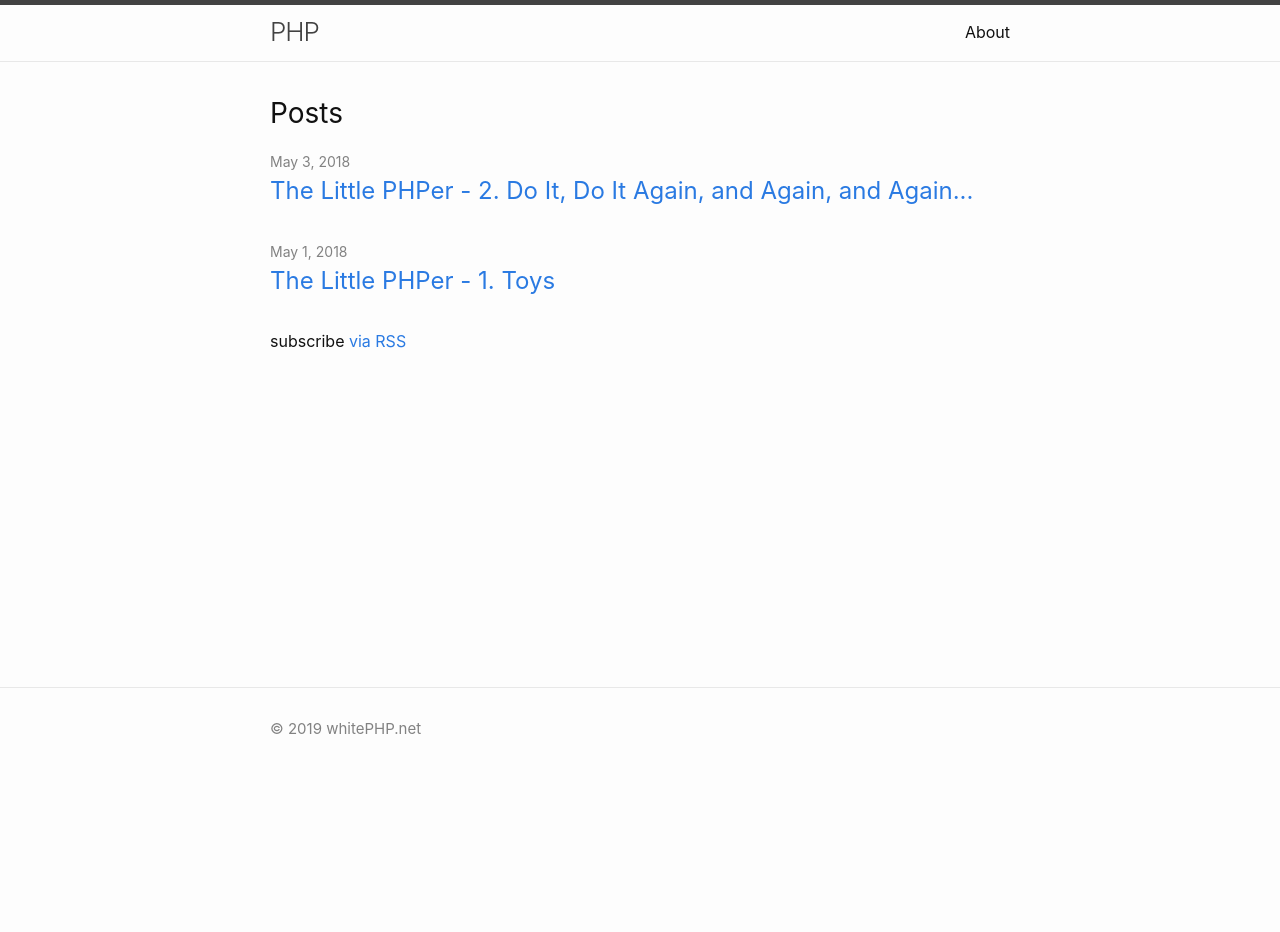
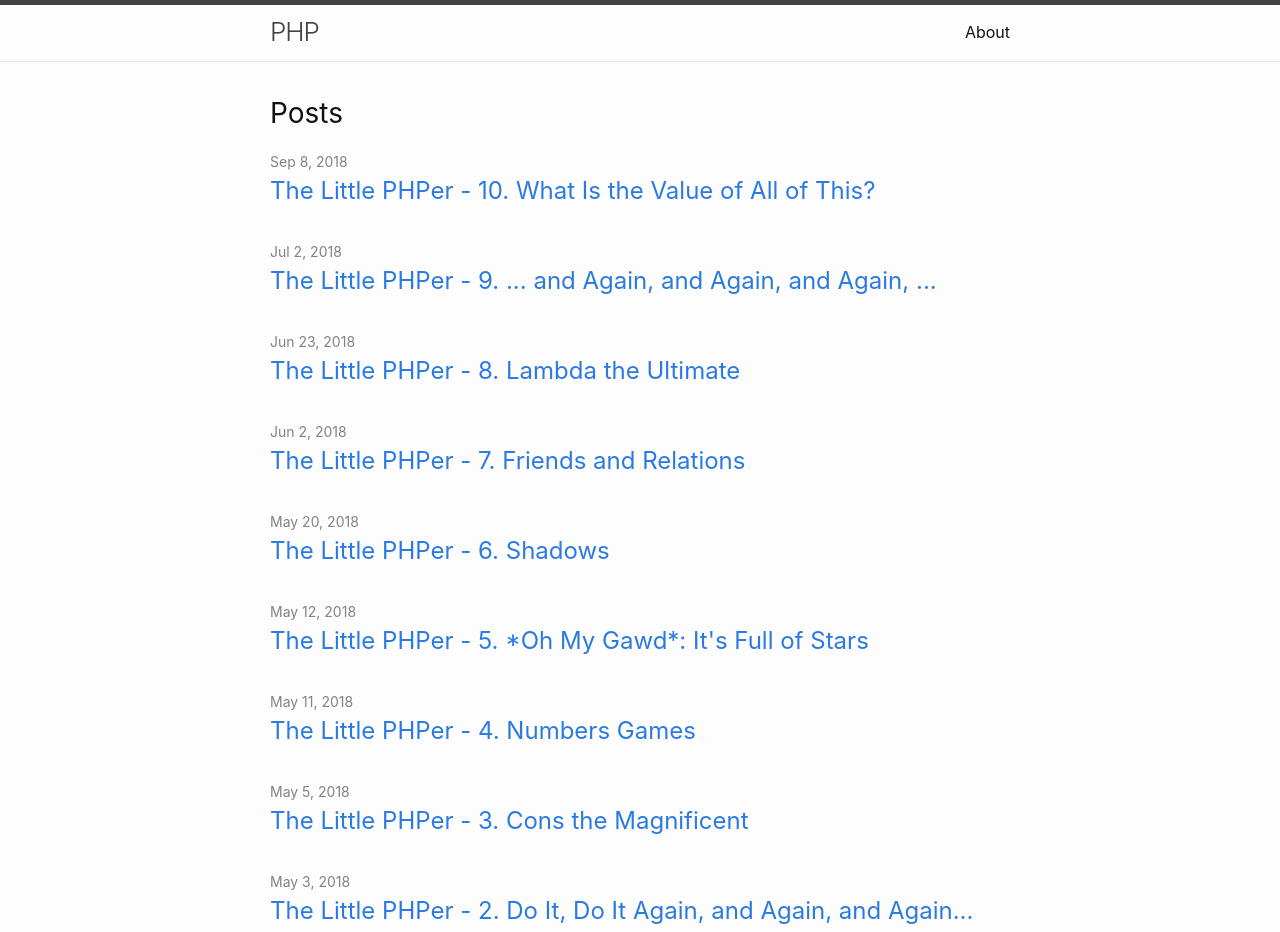
Before and after one commit to whitephp/whitephp.github.io, a plain HTML site: page index.html in a window 1280 px wide. Shown: the top 932 px of the page. Before the commit the page ends 800 px from the top, so only its background shows below. Drawn offline with Linux system fonts and the light colour scheme.

Commit message:
Update index.html

```diff
--- a/index.html
+++ b/index.html
@@ -13,7 +13,7 @@
 <meta property="og:url" content="http://localhost:4000/" />
 <meta property="og:site_name" content="PHP" />
 <script type="application/ld+json">
-{"url":"http://localhost:4000/","headline":"PHP","description":"PHP, Functional programing, Labmda calculus, Y combinator, Interperter.","name":"PHP","@type":"WebSite","@context":"http://schema.org"}</script>
+{"url":"http://localhost:4000/","description":"PHP, Functional programing, Labmda calculus, Y combinator, Interperter.","name":"PHP","@type":"WebSite","headline":"PHP","@context":"http://schema.org"}</script>
 <!-- End Jekyll SEO tag -->
 <link rel="stylesheet" href="/assets/main.css" />
   <link rel="stylesheet" href="/assets/site.css" /><link type="application/atom+xml" rel="alternate" href="http://localhost:4000/feed.xml" title="PHP" /></head>
@@ -36,7 +36,47 @@
       <div class="wrapper">
         <div class="home">
 <h2 class="post-list-heading">Posts</h2>
-    <ul class="post-list"><li><span class="post-meta">May 3, 2018</span>
+    <ul class="post-list"><li><span class="post-meta">Sep 8, 2018</span>
+        <h3>
+          <a class="post-link" href="/2018/09/08/the-little-phper-10-what-is-the-value-of-all-of-this.html">
+            The Little PHPer - 10. What Is the Value of All of This?
+          </a>
+        </h3></li><li><span class="post-meta">Jul 2, 2018</span>
+        <h3>
+          <a class="post-link" href="/2018/07/02/the-little-phper-9-and-again-and-again.html">
+            The Little PHPer - 9. ... and Again, and Again, and Again, ...
+          </a>
+        </h3></li><li><span class="post-meta">Jun 23, 2018</span>
+        <h3>
+          <a class="post-link" href="/2018/06/23/the-little-phper-8-lambda-the-ultimate.html">
+            The Little PHPer - 8. Lambda the Ultimate
+          </a>
+        </h3></li><li><span class="post-meta">Jun 2, 2018</span>
+        <h3>
+          <a class="post-link" href="/2018/06/02/the-little-phper-7-friends-and-relations.html">
+            The Little PHPer - 7. Friends and Relations
+          </a>
+        </h3></li><li><span class="post-meta">May 20, 2018</span>
+        <h3>
+          <a class="post-link" href="/2018/05/20/the-little-phper-6-Shadows.html">
+            The Little PHPer - 6. Shadows
+          </a>
+        </h3></li><li><span class="post-meta">May 12, 2018</span>
+        <h3>
+          <a class="post-link" href="/2018/05/12/the-little-phper-5-oh-my-gawd-full-of-stars.html">
+            The Little PHPer - 5. *Oh My Gawd*:    It&#39;s Full of Stars
+          </a>
+        </h3></li><li><span class="post-meta">May 11, 2018</span>
+        <h3>
+          <a class="post-link" href="/2018/05/11/the-little-phper-4-numbers-games.html">
+            The Little PHPer - 4. Numbers Games
+          </a>
+        </h3></li><li><span class="post-meta">May 5, 2018</span>
+        <h3>
+          <a class="post-link" href="/2018/05/05/the-little-phper-3-cons-the-magnificent.html">
+            The Little PHPer - 3. Cons the Magnificent
+          </a>
+        </h3></li><li><span class="post-meta">May 3, 2018</span>
         <h3>
           <a class="post-link" href="/2018/05/03/the-little-phper-2-do-it-again-and-again.html">
             The Little PHPer - 2. Do It, Do It Again, and Again, and Again...
```
